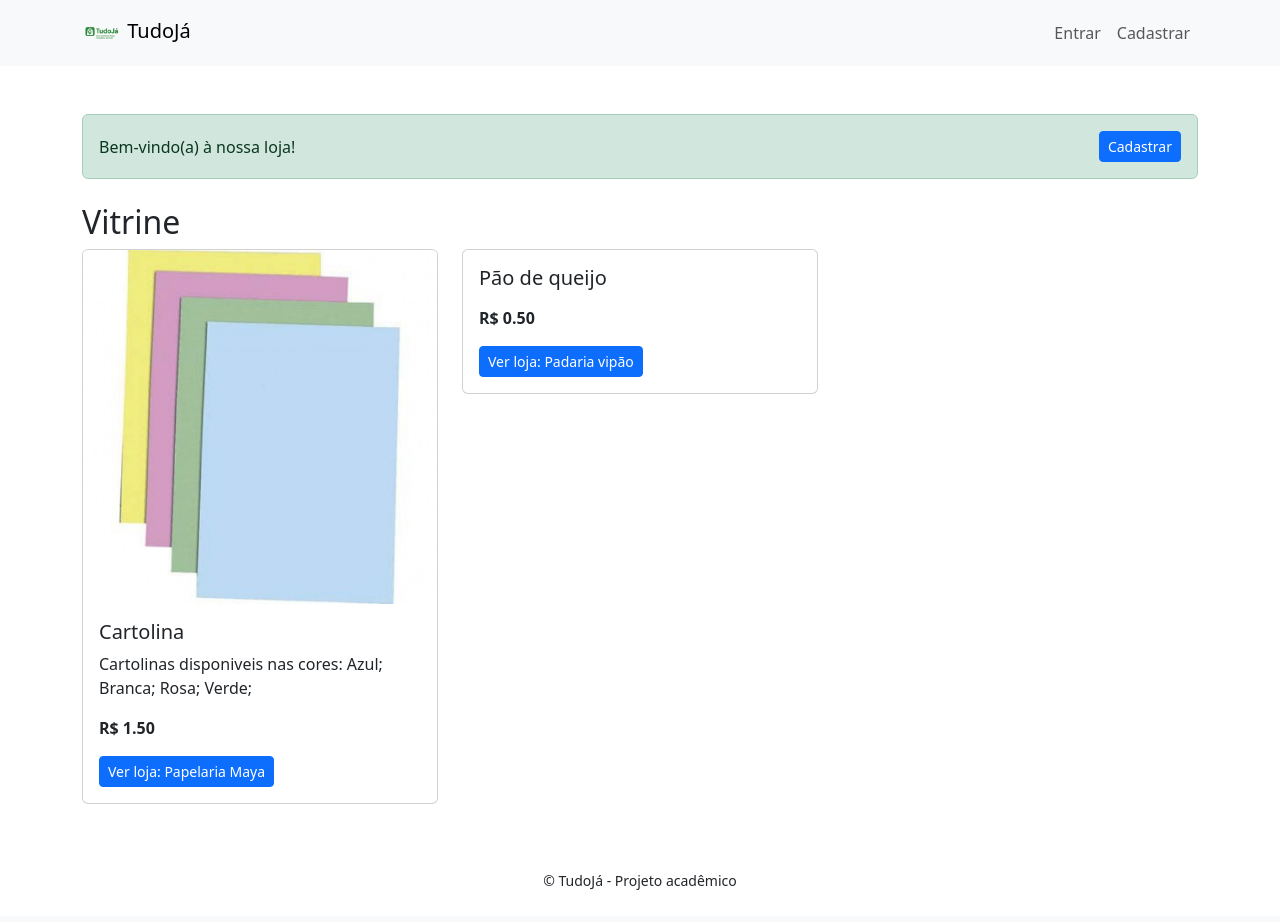
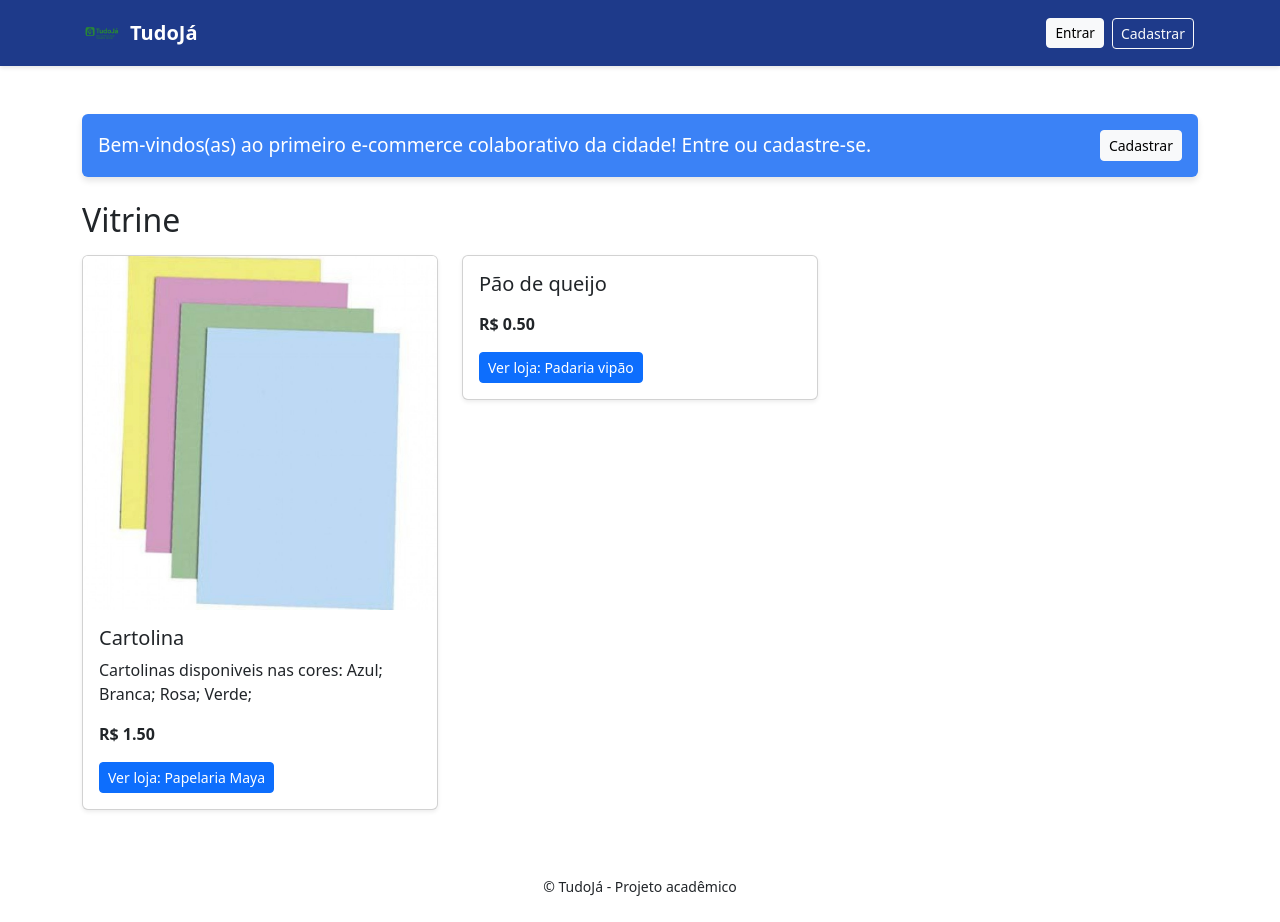
Before and after one commit to LudCodes/tudoja-ecommerce, a Django app: page / in a window 1280 px wide. Before the commit the page ends 890 px from the top, so only its background shows below. Run offline with Django 5.2, Linux system fonts and the light colour scheme; data comes from the database, SQL or seed files in the repository.

Commit message:
Ajustando barra de boas-vindas e navbar

```diff
--- a/templates/base.html
+++ b/templates/base.html
@@ -7,16 +7,45 @@
     <title>TudoJá - E-commerce de Bairro</title>
     <!-- Bootstrap CDN -->
     <link href="https://cdn.jsdelivr.net/npm/bootstrap@5.3.0/dist/css/bootstrap.min.css" rel="stylesheet">
+    <style>
+      /* Navbar personalizada */
+      .navbar-custom {
+        background-color: #1e3a8a; /* azul escuro */
+        box-shadow: 0 2px 4px rgba(0,0,0,0.1);
+      }
+      .navbar-custom .nav-link {
+        color: white !important;
+        font-weight: 500;
+        margin-left: 0.5rem;
+        margin-right: 0.5rem;
+        transition: color 0.3s;
+      }
+      .navbar-custom .nav-link:hover {
+        color: #a5d8ff !important; /* azul claro ao passar o mouse */
+      }
+      .navbar-custom .navbar-brand {
+        color: white;
+        font-weight: bold;
+      }
+      .navbar-custom .btn-light {
+        font-size: 0.85rem;
+        font-weight: 500;
+      }
+    </style>
   </head>
   <body>
-    <nav class="navbar navbar-expand-lg navbar-light bg-light">
+    <nav class="navbar navbar-expand-lg navbar-custom">
       <div class="container">
-        <a class="navbar-brand" href="{% url 'home' %}">
-          <img src="{% static 'logo-tudoJa.png' %}" alt="Logo" style="height:40px;"/>
+        <a class="navbar-brand d-flex align-items-center" href="{% url 'home' %}">
+          <img src="{% static 'logo-tudoJa.png' %}" alt="Logo" style="height:40px; margin-right:8px;"/>
           TudoJá
         </a>
-        <div class="collapse navbar-collapse">
-          <ul class="navbar-nav ms-auto">
+        <button class="navbar-toggler" type="button" data-bs-toggle="collapse" data-bs-target="#navbarNav"
+                aria-controls="navbarNav" aria-expanded="false" aria-label="Toggle navigation">
+          <span class="navbar-toggler-icon" style="filter: invert(1);"></span>
+        </button>
+        <div class="collapse navbar-collapse" id="navbarNav">
+          <ul class="navbar-nav ms-auto align-items-center">
             {% if request.user.is_authenticated %}
               <li class="nav-item"><a class="nav-link" href="{% url 'perfil' %}">Perfil</a></li>
               <li class="nav-item"><a class="nav-link" href="{% url 'detalhe_loja' %}">Minha loja</a></li>
@@ -29,8 +58,8 @@
                 </form>
               </li>
             {% else %}
-              <li class="nav-item"><a class="nav-link" href="{% url 'login' %}">Entrar</a></li>
-              <li class="nav-item"><a class="nav-link" href="{% url 'register' %}">Cadastrar</a></li>
+              <li class="nav-item"><a class="btn btn-light btn-sm mx-1" href="{% url 'login' %}">Entrar</a></li>
+              <li class="nav-item"><a class="btn btn-outline-light btn-sm mx-1" href="{% url 'register' %}">Cadastrar</a></li>
             {% endif %}
           </ul>
         </div>
--- a/templates/lojas/home.html
+++ b/templates/lojas/home.html
@@ -3,26 +3,29 @@
 {% block content %}
 <div class="container mt-4">
 
-    <!-- Mensagem de boas-vindas -->
     {% if user.is_authenticated %}
-        <div class="alert alert-info d-flex justify-content-between align-items-center mb-4">
+        <!-- Mensagem de boas-vindas para usuário logado -->
+        <div class="d-flex justify-content-between align-items-center mb-4 p-3 rounded"
+             style="background: #1e3a8a; color: white; font-size: 1.2rem; box-shadow: 0 4px 6px rgba(0,0,0,0.1);">
             <span>Bem-vindo de volta, {{ user.username }}!</span>
-            <a href="{% url 'perfil' %}" class="btn btn-sm btn-primary">Perfil</a>
+            <a href="{% url 'perfil' %}" class="btn btn-light btn-sm">Perfil</a>
         </div>
     {% else %}
-        <div class="alert alert-success d-flex justify-content-between align-items-center mb-4">
-            <span>Bem-vindo(a) à nossa loja!</span>
-            <a href="{% url 'register' %}" class="btn btn-sm btn-primary">Cadastrar</a>
+        <!-- Mensagem de boas-vindas para visitantes -->
+        <div class="d-flex justify-content-between align-items-center mb-4 p-3 rounded"
+             style="background: #3b82f6; color: white; font-size: 1.2rem; box-shadow: 0 4px 6px rgba(0,0,0,0.1);">
+            <span>Bem-vindos(as) ao primeiro e-commerce colaborativo da cidade! Entre ou cadastre-se.</span>
+            <a href="{% url 'register' %}" class="btn btn-light btn-sm">Cadastrar</a>
         </div>
     {% endif %}
 
-    <h2>Vitrine</h2>
+    <h2 class="mb-3">Vitrine</h2>
 
     {% if products %}
         <div class="row">
             {% for p in products %}
                 <div class="col-md-4">
-                    <div class="card mb-3">
+                    <div class="card mb-3 shadow-sm">
                         {% if p.image %}
                             <img src="{{ p.image.url }}" class="card-img-top" alt="{{ p.name }}">
                         {% endif %}
@@ -31,7 +34,7 @@
                             <p class="card-text">{{ p.description|truncatechars:80 }}</p>
                             <p class="card-text"><strong>R$ {{ p.price }}</strong></p>
                             {% if p.store %}
-                                <a href="{% url 'loja_detalhe' p.store.id %}" class="btn btn-sm btn-primary">
+                                <a href="{% url 'loja_detalhe' p.store.id %}" class="btn btn-primary btn-sm">
                                     Ver loja: {{ p.store.name }}
                                 </a>
                             {% endif %}
```
